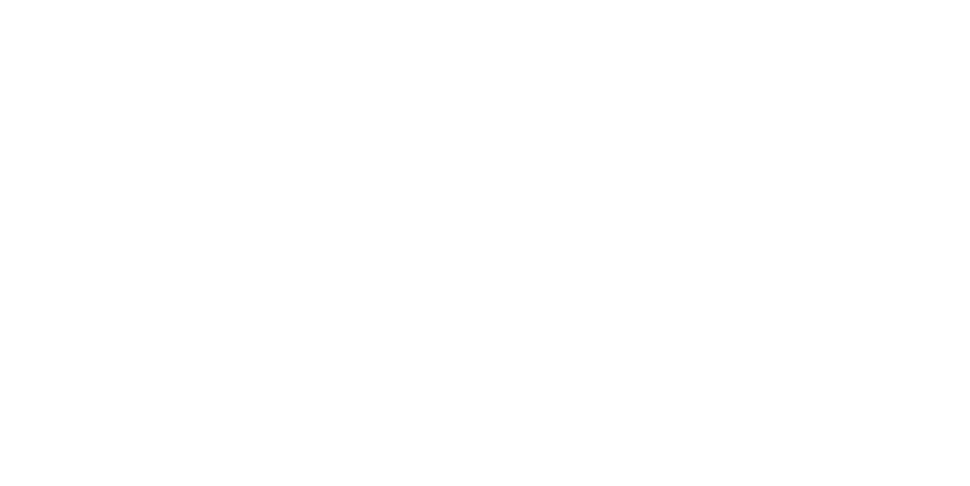
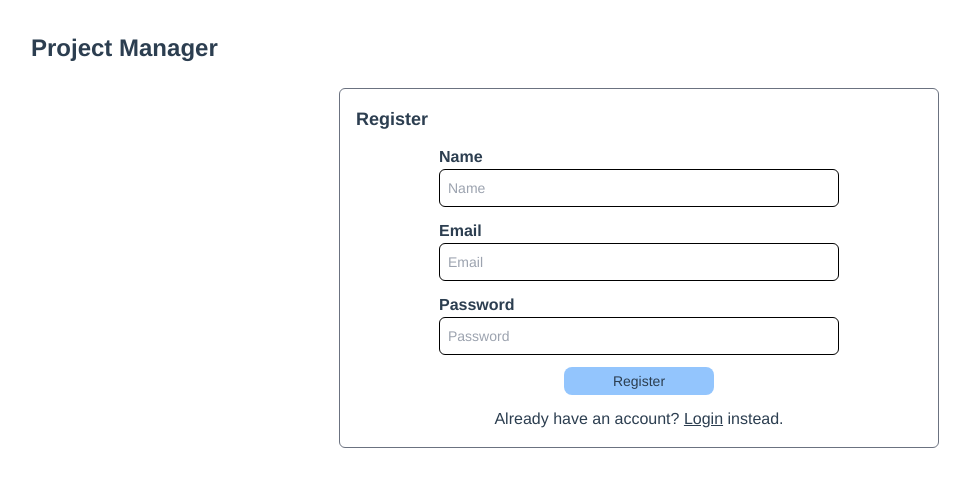
Before and after one commit to eng-gira/project-manager-kanban, a Vue app: page /auth/register in a window 1280 px wide. Before the commit this address had no page. Shown: the top 486 px of the page, without its empty margins (1-971 px from the left). Built offline with nearby package versions, Linux system fonts and the light colour scheme.

Commit message:
Fin. AuthLayout + basic authorization

```diff
--- a/src/assets/main.css
+++ b/src/assets/main.css
@@ -529,8 +529,34 @@
   margin-right: auto;
 }
 
-.ml-3 {
-  margin-left: 0.75rem;
+.my-10 {
+  margin-top: 2.5rem;
+  margin-bottom: 2.5rem;
+}
+
+.my-6 {
+  margin-top: 1.5rem;
+  margin-bottom: 1.5rem;
+}
+
+.mb-3 {
+  margin-bottom: 0.75rem;
+}
+
+.mr-2 {
+  margin-right: 0.5rem;
+}
+
+.mt-3 {
+  margin-top: 0.75rem;
+}
+
+.ml-6 {
+  margin-left: 1.5rem;
+}
+
+.mb-6 {
+  margin-bottom: 1.5rem;
 }
 
 .mr-4 {
@@ -541,32 +567,20 @@
   margin-bottom: 0.5rem;
 }
 
-.mr-2 {
-  margin-right: 0.5rem;
+.mt-1 {
+  margin-top: 0.25rem;
 }
 
-.mt-1 {
-  margin-top: 0.25rem;
+.mr-3 {
+  margin-right: 0.75rem;
 }
 
 .mt-6 {
   margin-top: 1.5rem;
 }
 
-.mb-3 {
-  margin-bottom: 0.75rem;
-}
-
-.mb-6 {
-  margin-bottom: 1.5rem;
-}
-
 .mt-auto {
   margin-top: auto;
-}
-
-.mt-3 {
-  margin-top: 0.75rem;
 }
 
 .mt-5 {
@@ -577,20 +591,16 @@
   margin-right: 1.5rem;
 }
 
-.ml-0 {
-  margin-left: 0px;
-}
-
-.ml-6 {
-  margin-left: 1.5rem;
-}
-
-.mr-3 {
-  margin-right: 0.75rem;
+.ml-3 {
+  margin-left: 0.75rem;
 }
 
 .mr-1 {
   margin-right: 0.25rem;
+}
+
+.ml-2 {
+  margin-left: 0.5rem;
 }
 
 .block {
@@ -621,6 +631,10 @@
   height: 100px;
 }
 
+.w-\[600px\] {
+  width: 600px;
+}
+
 .w-screen {
   width: 100vw;
 }
@@ -641,8 +655,16 @@
   width: 220px;
 }
 
-.w-\[100\%\] {
-  width: 100%;
+.w-\[400px\] {
+  width: 400px;
+}
+
+.w-\[200px\] {
+  width: 200px;
+}
+
+.w-\[150px\] {
+  width: 150px;
 }
 
 .min-w-\[300px\] {
@@ -671,6 +693,10 @@
 
 .flex-wrap {
   flex-wrap: wrap;
+}
+
+.place-items-start {
+  place-items: start;
 }
 
 .place-items-center {
@@ -705,6 +731,12 @@
   justify-content: space-around;
 }
 
+.space-x-8 > :not([hidden]) ~ :not([hidden]) {
+  --tw-space-x-reverse: 0;
+  margin-right: calc(2rem * var(--tw-space-x-reverse));
+  margin-left: calc(2rem * calc(1 - var(--tw-space-x-reverse)));
+}
+
 .space-y-4 > :not([hidden]) ~ :not([hidden]) {
   --tw-space-y-reverse: 0;
   margin-top: calc(1rem * calc(1 - var(--tw-space-y-reverse)));
@@ -729,12 +761,6 @@
   margin-bottom: calc(0.75rem * var(--tw-space-y-reverse));
 }
 
-.space-x-8 > :not([hidden]) ~ :not([hidden]) {
-  --tw-space-x-reverse: 0;
-  margin-right: calc(2rem * var(--tw-space-x-reverse));
-  margin-left: calc(2rem * calc(1 - var(--tw-space-x-reverse)));
-}
-
 .self-start {
   align-self: flex-start;
 }
@@ -751,12 +777,12 @@
   overflow-y: auto;
 }
 
+.rounded-md {
+  border-radius: 0.375rem;
+}
+
 .rounded {
   border-radius: 0.25rem;
-}
-
-.rounded-md {
-  border-radius: 0.375rem;
 }
 
 .rounded-lg {
@@ -791,9 +817,9 @@
   border-right-color: rgb(204 204 204 / var(--tw-border-opacity));
 }
 
-.border-b-black {
-  --tw-border-opacity: 1;
-  border-bottom-color: rgb(0 0 0 / var(--tw-border-opacity));
+.bg-\[\#FFFFFF\] {
+  --tw-bg-opacity: 1;
+  background-color: rgb(255 255 255 / var(--tw-bg-opacity));
 }
 
 .bg-\[\#F5F5F5\] {
@@ -801,13 +827,18 @@
   background-color: rgb(245 245 245 / var(--tw-bg-opacity));
 }
 
+.bg-transparent {
+  background-color: transparent;
+}
+
+.bg-\[\#EAEAEA\] {
+  --tw-bg-opacity: 1;
+  background-color: rgb(234 234 234 / var(--tw-bg-opacity));
+}
+
 .bg-\[\#D9D9D9\] {
   --tw-bg-opacity: 1;
   background-color: rgb(217 217 217 / var(--tw-bg-opacity));
-}
-
-.bg-transparent {
-  background-color: transparent;
 }
 
 .bg-white {
@@ -825,14 +856,19 @@
   background-color: rgb(252 165 165 / var(--tw-bg-opacity));
 }
 
+.bg-yellow-300 {
+  --tw-bg-opacity: 1;
+  background-color: rgb(253 224 71 / var(--tw-bg-opacity));
+}
+
+.bg-blue-300 {
+  --tw-bg-opacity: 1;
+  background-color: rgb(147 197 253 / var(--tw-bg-opacity));
+}
+
 .bg-blue-100 {
   --tw-bg-opacity: 1;
   background-color: rgb(219 234 254 / var(--tw-bg-opacity));
-}
-
-.bg-\[\#FFFFFF\] {
-  --tw-bg-opacity: 1;
-  background-color: rgb(255 255 255 / var(--tw-bg-opacity));
 }
 
 .bg-\[\#0C4689\] {
@@ -845,6 +881,11 @@
   background-color: rgb(244 244 244 / var(--tw-bg-opacity));
 }
 
+.bg-gray-700 {
+  --tw-bg-opacity: 1;
+  background-color: rgb(55 65 81 / var(--tw-bg-opacity));
+}
+
 .bg-gray-200 {
   --tw-bg-opacity: 1;
   background-color: rgb(229 231 235 / var(--tw-bg-opacity));
@@ -855,38 +896,13 @@
   background-color: rgb(241 245 249 / var(--tw-bg-opacity));
 }
 
-.bg-blue-300 {
-  --tw-bg-opacity: 1;
-  background-color: rgb(147 197 253 / var(--tw-bg-opacity));
-}
-
 .bg-slate-200 {
   --tw-bg-opacity: 1;
   background-color: rgb(226 232 240 / var(--tw-bg-opacity));
 }
 
-.bg-\[\#\] {
-  background-color: #;
-}
-
-.bg-\[\#EAEAEA\] {
-  --tw-bg-opacity: 1;
-  background-color: rgb(234 234 234 / var(--tw-bg-opacity));
-}
-
-.bg-yellow-300 {
-  --tw-bg-opacity: 1;
-  background-color: rgb(253 224 71 / var(--tw-bg-opacity));
-}
-
-.bg-black {
-  --tw-bg-opacity: 1;
-  background-color: rgb(0 0 0 / var(--tw-bg-opacity));
-}
-
-.bg-gray-700 {
-  --tw-bg-opacity: 1;
-  background-color: rgb(55 65 81 / var(--tw-bg-opacity));
+.p-2 {
+  padding: 0.5rem;
 }
 
 .p-4 {
@@ -897,17 +913,17 @@
   padding: 0.75rem;
 }
 
-.p-2 {
-  padding: 0.5rem;
-}
-
 .p-1 {
   padding: 0.25rem;
 }
 
-.py-2 {
-  padding-top: 0.5rem;
-  padding-bottom: 0.5rem;
+.p-8 {
+  padding: 2rem;
+}
+
+.py-1 {
+  padding-top: 0.25rem;
+  padding-bottom: 0.25rem;
 }
 
 .px-2 {
@@ -915,9 +931,9 @@
   padding-right: 0.5rem;
 }
 
-.py-1 {
-  padding-top: 0.25rem;
-  padding-bottom: 0.25rem;
+.py-2 {
+  padding-top: 0.5rem;
+  padding-bottom: 0.5rem;
 }
 
 .px-4 {
@@ -939,9 +955,9 @@
   text-align: left;
 }
 
-.text-sm {
-  font-size: 0.875rem;
-  line-height: 1.25rem;
+.text-xl {
+  font-size: 1.25rem;
+  line-height: 1.75rem;
 }
 
 .text-lg {
@@ -949,14 +965,19 @@
   line-height: 1.75rem;
 }
 
+.text-sm {
+  font-size: 0.875rem;
+  line-height: 1.25rem;
+}
+
 .text-xs {
   font-size: 0.75rem;
   line-height: 1rem;
 }
 
-.text-xl {
-  font-size: 1.25rem;
-  line-height: 1.75rem;
+.text-2xl {
+  font-size: 1.5rem;
+  line-height: 2rem;
 }
 
 .font-bold {
@@ -984,6 +1005,10 @@
 .text-red-500 {
   --tw-text-opacity: 1;
   color: rgb(239 68 68 / var(--tw-text-opacity));
+}
+
+.underline {
+  text-decoration-line: underline;
 }
 
 .no-underline {
@@ -1021,6 +1046,16 @@
   background-color: rgb(107 114 128 / var(--tw-bg-opacity));
 }
 
+.hover\:bg-yellow-500:hover {
+  --tw-bg-opacity: 1;
+  background-color: rgb(234 179 8 / var(--tw-bg-opacity));
+}
+
+.hover\:bg-blue-500:hover {
+  --tw-bg-opacity: 1;
+  background-color: rgb(59 130 246 / var(--tw-bg-opacity));
+}
+
 .hover\:bg-\[\#0C4689\]:hover {
   --tw-bg-opacity: 1;
   background-color: rgb(12 70 137 / var(--tw-bg-opacity));
@@ -1029,16 +1064,6 @@
 .hover\:bg-gray-300:hover {
   --tw-bg-opacity: 1;
   background-color: rgb(209 213 219 / var(--tw-bg-opacity));
-}
-
-.hover\:bg-blue-500:hover {
-  --tw-bg-opacity: 1;
-  background-color: rgb(59 130 246 / var(--tw-bg-opacity));
-}
-
-.hover\:bg-yellow-500:hover {
-  --tw-bg-opacity: 1;
-  background-color: rgb(234 179 8 / var(--tw-bg-opacity));
 }
 
 .hover\:bg-gray-900:hover {
--- a/src/router/index.js
+++ b/src/router/index.js
@@ -1,19 +1,36 @@
 import { createRouter, createWebHistory } from 'vue-router'
 import HomeView from '../views/HomeView.vue'
+import RegisterView from '../views/RegisterView.vue'
+import LoginView from '../views/LoginView.vue'
+import AuthLayout from '../views/AuthLayout.vue'
 import SidebarLayout from '../views/SidebarLayout.vue'
 import ProjectView from '../views/ProjectView.vue'
 import TaskModal from '../views/TaskModal.vue'
 
 const routes = [
-  // {
-  // // Auth Layout
-  //    path: 'auth',
-  //    name: 'AuthLayout,
-  //    children: [{
-  //      // Login
-  //      // Register
-  //    }]
-  // },
+  {
+  // Auth Layout
+     path: '/auth',
+     name: 'AuthLayout',
+     component: AuthLayout,
+     children: [
+      {
+        path: '',
+        name: 'DefaultAuthRedirect',
+        redirect: { name: 'RegisterView' }
+      },
+      {
+        path: 'register',
+        name: 'RegisterView',
+        component: RegisterView
+      },
+      {
+        path: 'login',
+        name: 'LoginView',
+        component: LoginView
+      },
+     ]
+  },
   {
   // App Layout
     path: '/',
@@ -23,37 +40,27 @@
       {
         path: '/',
         name: 'HomeView',
-        component: HomeView
+        component: HomeView,
+        meta: { requiresAuth: true }
       },
       {
         path: '/:projectId',
         name: 'ProjectView',
         component: ProjectView,
         props: true,
+        meta: { requiresAuth: true },
         children: [
-            {
-              path: 'task/:id',
-              name: 'TaskModal',
-              component: TaskModal,
+          {
+            path: 'task/:id',
+            name: 'TaskModal',
+            meta: { requiresAuth: true },
+            component: TaskModal,
               props: true,
             }
         ]
       },
     ]
   },
-  // {
-  //   path: '/',
-  //   name: 'ProjectView',
-  //   component: ProjectView,
-  //   children: [
-  //     {
-  //       path: 'task/:id',
-  //       name: 'TaskModal',
-  //       component: TaskModal,
-  //       props: true,
-  //     }
-  //   ]
-  // },
   {
     path: '/about',
     name: 'about',
@@ -69,4 +76,12 @@
   routes
 })
 
+router.beforeEach((to, from) => {
+  if(to.meta && to.meta.requiresAuth === true) {
+    if(!localStorage.getItem('auth')) {
+      router.push({ name: 'RegisterView' })
+    }
+  }
+})
+
 export default router
--- /dev/null
+++ b/src/views/AuthLayout.vue
@@ -0,0 +1,10 @@
+<template>
+    <div class="bg-[#FFFFFF] mx-auto flex flex-col p-8">
+        <div class="self-start">
+            <h1 class="text-2xl font-bold self-start">Project Manager</h1>
+        </div>
+        <div class="self-center">
+            <router-view />
+        </div>
+    </div>
+</template>
--- /dev/null
+++ b/src/views/LoginView.vue
@@ -0,0 +1,49 @@
+<template>
+    <div class="flex flex-col w-[600px] border border-gray-500 rounded-md my-6 p-4">
+        <h1 class="self-start text-lg font-bold mb-3">Login</h1>
+        <div class="mb-3 flex flex-col w-[400px] self-center">
+            <label class="font-bold self-start" for="email">Email</label>
+            <input v-model="email" type="email" id="email" placeholder="Email" class="p-2 text-sm border border-black rounded-md flex-grow bg-transparent"/>
+            <!-- <h1 class="text-sm italic mt-3"></h1> -->
+        </div>
+        <div class="mb-3 flex flex-col w-[400px] self-center">
+            <label class="font-bold self-start" for="password">Password</label>
+            <input v-model="password" type="password" id="password" placeholder="Password" class="p-2 text-sm border border-black rounded-md flex-grow bg-transparent"/>
+            <!-- <h1 class="text-sm italic mt-3"></h1> -->
+        </div>
+        <div class="mb-3 flex flex-col self-center items-center">
+            <h1 class="text-xs italic mb-3 text-red-500" v-if="err"> {{ err }}</h1>
+            <button
+                class="px-2 py-1 w-[150px] text-sm rounded-lg bg-blue-300 hover:bg-blue-500 hover:text-white"
+                @click="login"
+                >
+                Login
+            </button>
+        </div>
+
+        <h1 class="">
+            Already have an account? <router-link class="underline" :to="{name: 'RegisterView'}">Register</router-link> instead.
+        </h1>
+    </div>
+</template>
+<script setup>
+import { ref } from 'vue'
+import { useRouter } from 'vue-router'
+
+const router = useRouter()
+let email = ref('')
+let password = ref('')
+let err = ref('')
+
+function login() {
+    if(email.value.length < 1 || password.value.length < 1)
+    {
+        err.value = 'Please fill all of the required fields'
+        return false
+    }
+
+    localStorage.setItem('auth', 'no specific val required')
+    router.push({ name: 'HomeView' })
+}
+
+</script>
--- /dev/null
+++ b/src/views/RegisterView.vue
@@ -0,0 +1,57 @@
+<template>
+    <div class="flex flex-col w-[600px] border border-gray-500 rounded-md my-6 p-4">
+        <h1 class="self-start text-lg font-bold mb-3">Register</h1>
+        <div class="mb-3 flex flex-col w-[400px] self-center">
+            <label class="font-bold self-start" for="name">Name</label>
+            <input v-model="name" type="text" id="name" placeholder="Name" class="p-2 text-sm border border-black rounded-md flex-grow bg-transparent"/>
+            <!-- <h1 class="text-sm italic mt-3"></h1> -->
+        </div>
+        <div class="mb-3 flex flex-col w-[400px] self-center">
+            <label class="font-bold self-start" for="email">Email</label>
+            <input v-model="email" type="email" id="email" placeholder="Email" class="p-2 text-sm border border-black rounded-md flex-grow bg-transparent"/>
+            <!-- <h1 class="text-sm italic mt-3"></h1> -->
+        </div>
+        <div class="mb-3 flex flex-col w-[400px] self-center">
+            <label class="font-bold self-start" for="password">Password</label>
+            <input v-model="password" type="password" id="password" placeholder="Password" class="p-2 text-sm border border-black rounded-md flex-grow bg-transparent"/>
+            <!-- <h1 class="text-sm italic mt-3"></h1> -->
+        </div>
+
+        <div class="mb-3 flex flex-col self-center items-center">
+            <h1 class="text-xs italic mb-3 text-red-500" v-if="err">{{ err }}</h1>
+            <button
+                class="px-2 py-1 w-[150px] text-sm rounded-lg bg-blue-300 hover:bg-blue-500 hover:text-white"
+                @click="register"
+                >
+                Register
+            </button>
+        </div>
+
+        <h1 class="">
+            Already have an account? <router-link class="underline" :to="{name: 'LoginView'}">Login</router-link> instead.
+        </h1>
+    </div>
+</template>
+<script setup>
+import { ref } from 'vue'
+import { useRouter } from 'vue-router'
+
+const router = useRouter()
+
+let name = ref('')
+let email = ref('')
+let password = ref('')
+let err = ref('')
+
+function register() {
+    if(name.value.length < 1 || email.value.length < 1 || password.value.length < 1)
+    {
+        err.value = 'Please fill all of the required fields'
+        return false
+    }
+
+    localStorage.setItem('auth', 'no specific val required')
+    router.push({ name: 'HomeView' })
+}
+
+</script>
--- a/src/views/SidebarLayout.vue
+++ b/src/views/SidebarLayout.vue
@@ -36,11 +36,12 @@
 <script setup>
 import { ref, onMounted, computed } from 'vue'
 import projectsData from '@/projectsData.js'
-import { useRoute } from 'vue-router';
+import { useRoute, useRouter } from 'vue-router';
 
 
 let archivedProjects = ref([])
 const route = useRoute()
+const router = useRouter()
 
 let projects = projectsData.projects
 
@@ -58,8 +59,8 @@
 })
 
 const logout = () => {
-    alert('log out...')
-    console.log('should log out...')
+    localStorage.removeItem('auth')
+    router.push({ name: 'RegisterView' })
 }
 
 </script>
```
